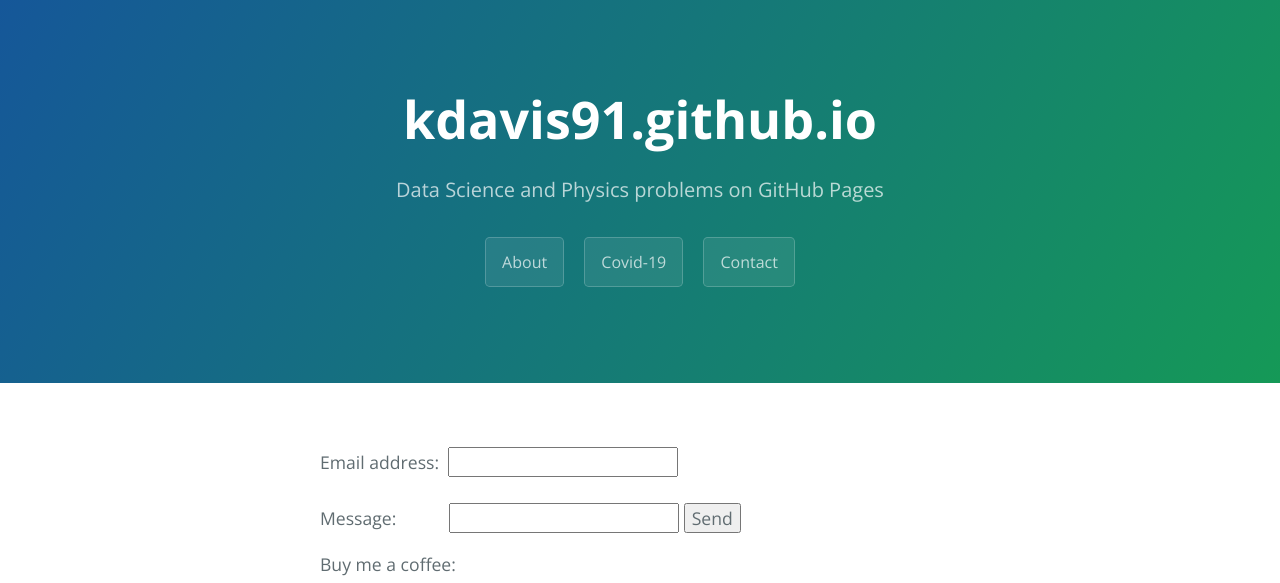
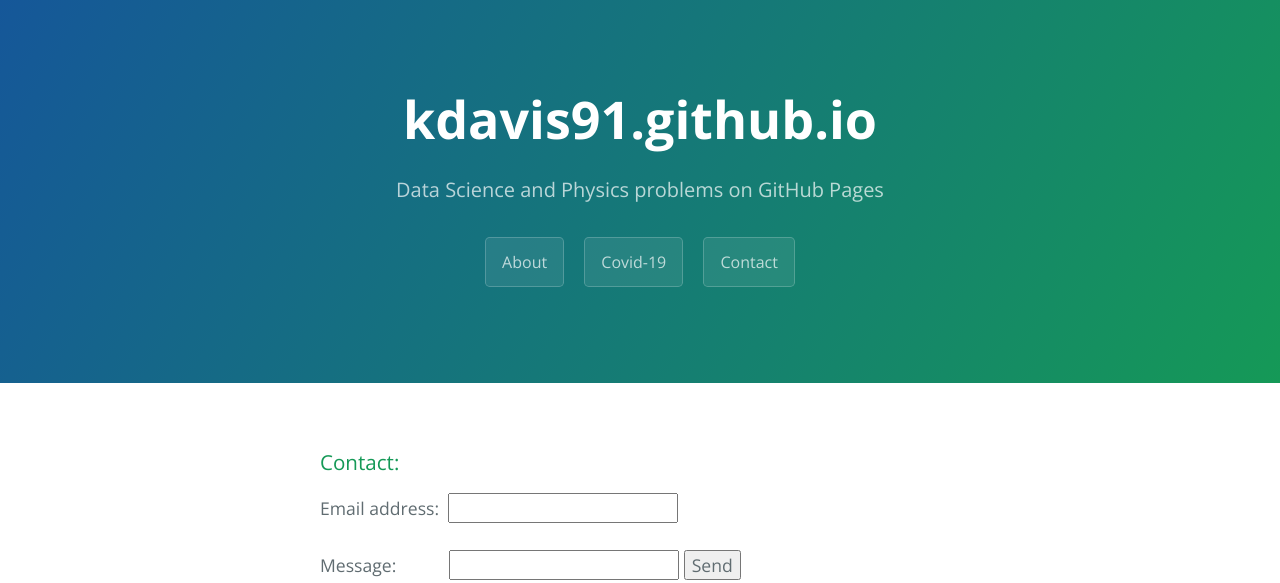
Before and after one commit to kdavis91/kdavis91.github.io, a Jekyll site: the page built from contact.md, in a window 1280 px wide. Shown: the top 583 px of the page. Built offline with Jekyll 4.4.1, drawn with Linux system fonts in a browser that asks for light colours; nearby versions of some CDN libraries; some of the changed text lies outside the part shown; grey boxes are pictures that could not be loaded.

Commit message:
Update contact.md

```diff
--- a/contact.md
+++ b/contact.md
@@ -5,6 +5,8 @@
 ref: contact
 order: 1
 ---
+
+### Contact:
 
 <form action="https://formspree.io/f/xyybwdgg" method="POST">
   Email address:&ensp;<input type="text" name="name">
@@ -14,6 +16,8 @@
   <input type="submit" value="Send">
 </form>
 
+For secure end-end encrypted chat, contact me here <a href="https://keybase.io/tensorinsights">
+
 Buy me a coffee:
 <br>
 <br>
```
